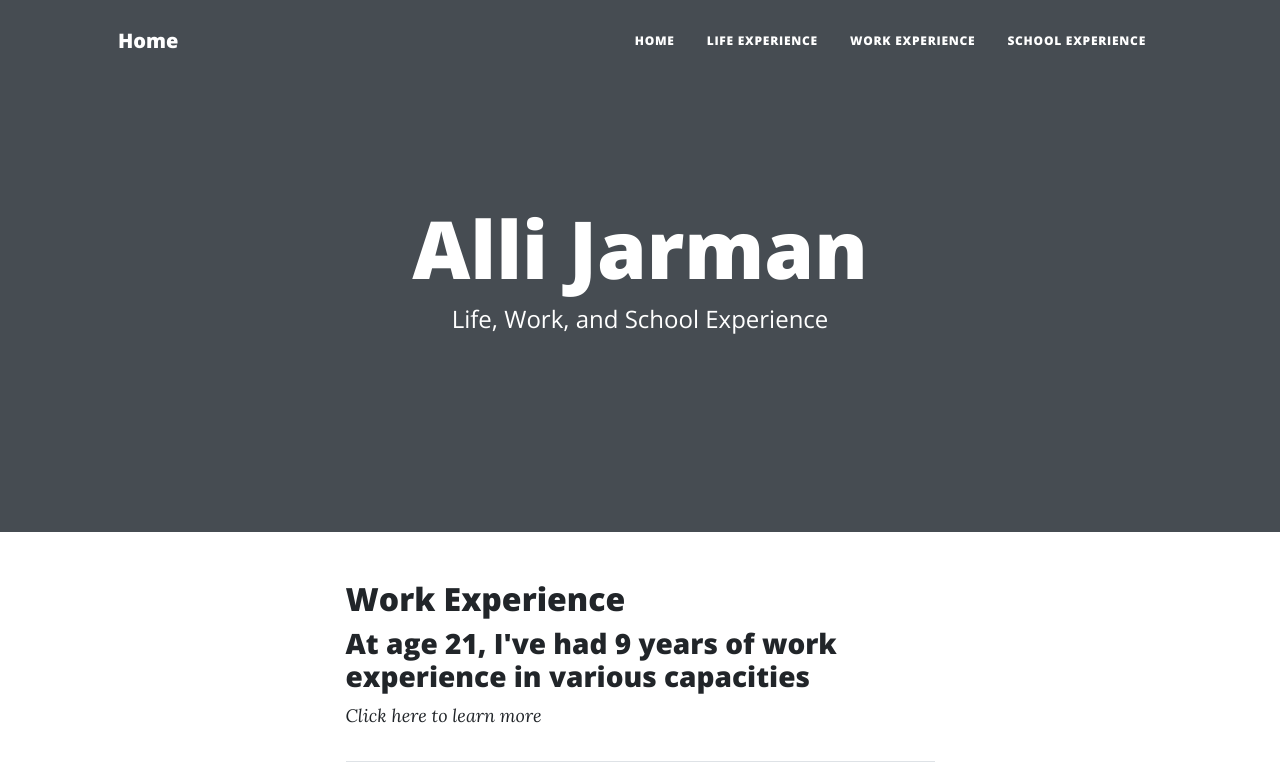
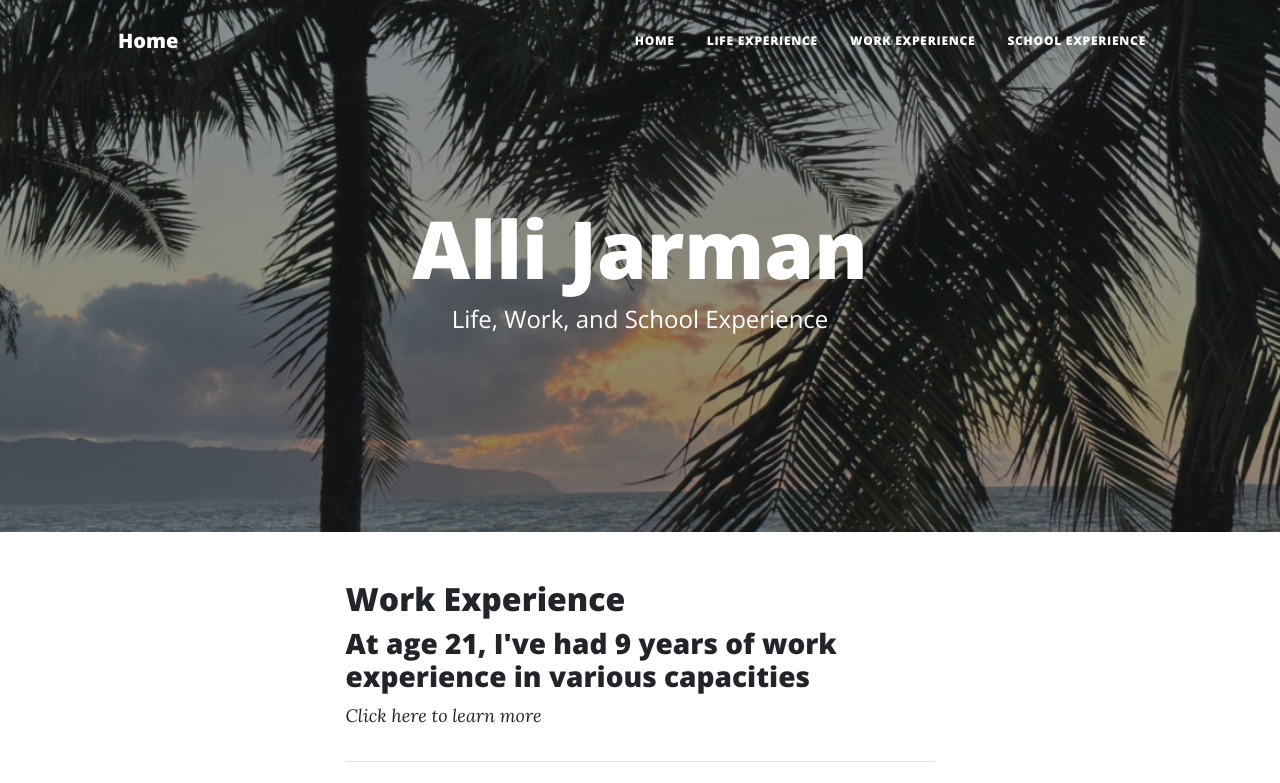
Before and after one commit to alli-jar/alli.github.io, a plain HTML site: page index.html in a window 1280 px wide. Shown: the top 783 px of the page. Drawn offline with nearby package versions, Linux system fonts and the light colour scheme.

Commit message:
Add files via upload

```diff
--- a/index.html
+++ b/index.html
@@ -35,7 +35,7 @@
             </div>
         </nav>
         <!-- Page Header-->
-        <header class="masthead" style="background-image: url('assets/img/')">
+        <header class="masthead" style="background-image: url('assets/img/IMG_5046.jpg')">
             <div class="container position-relative px-4 px-lg-5">
                 <div class="row gx-4 gx-lg-5 justify-content-center">
                     <div class="col-md-10 col-lg-8 col-xl-7">
```
